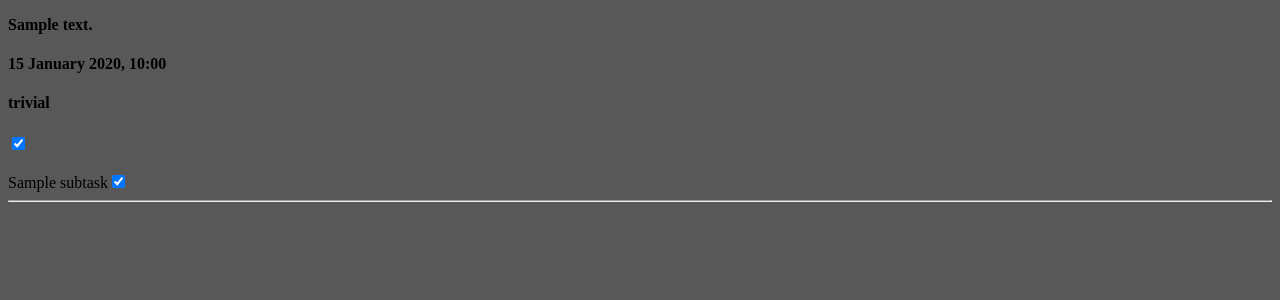
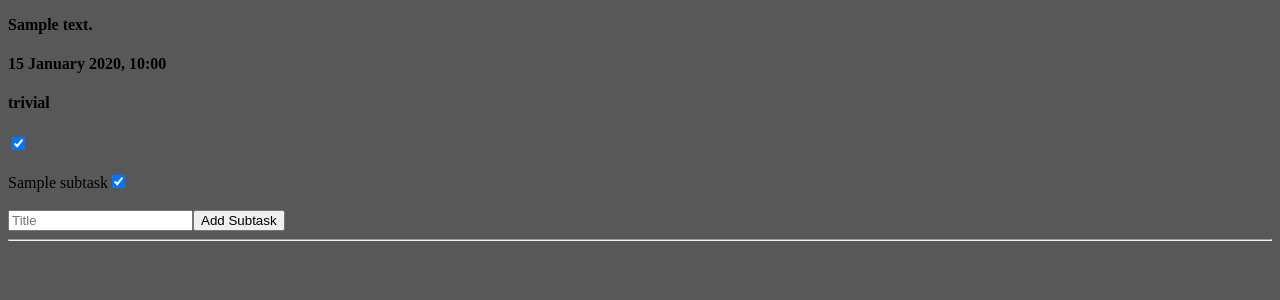
Before and after one commit to v1cttorr/django-todo, a Django app: page /room/1/?sort=date in a window 1280 px wide. Shown: the part 312-612 px from the top of the page. Run offline with Django 5.2, Linux system fonts and the light colour scheme; a user stored in the database is signed in; tables that the repository leaves empty hold one stand-in row (values such as "Sample post"); some libraries are stand-ins or nearby versions.

Commit message:
Add subtask functionality

```diff
--- a/base/urls.py
+++ b/base/urls.py
@@ -5,8 +5,12 @@ urlpatterns = [
     path('', views.home, name='home'),
     path('create-room/', views.createRoom, name='createRoom'),
     path('room/<int:pk>/', views.room, name='room'),
+
     path('room/<int:pk>/add-task/', views.addTask, name='addTask'),
+    path('room/<int:pk>/add-subtask/', views.addSubtask, name='addSubtask'),
     path('room/<int:pk>/get-tasks/', views.getTasks, name='getTasks'),
+
+
     path('room/<int:pk>/complete-task/<int:task_pk>/<str:task_type>/', views.completeTask, name='completeTask'), #task type: task or subtask
     path('room/<int:pk>/remove/<int:user_pk>/', views.removeUserFromRoom, name='removeUserFromRoom'),
 
--- a/base/views.py
+++ b/base/views.py
@@ -74,6 +74,17 @@ def addTask(request, pk):
 
     return JsonResponse({'success': 'Task added successfully!'})
 
+def addSubtask(request, pk):
+    task = Task.objects.get(id=request.POST.get('task_id'))
+    title = request.POST.get('title')
+
+    subtask = Subtask.objects.create(
+        title=title,
+        task=task
+    )
+
+    return JsonResponse({'success': 'Subtask added successfully!'})
+
 @login_required(login_url='login')
 def getTasks(request, pk):
     room = TaskRoom.objects.get(id=pk)
--- a/templates/room.html
+++ b/templates/room.html
@@ -44,6 +44,7 @@
             window.location.search = '?sort=date'
         }
 
+
         //*************** SEND TASKS ***************
         $('#addTask').on('submit', function(e) {
             e.preventDefault();
@@ -52,7 +53,6 @@
             var description = $('input[name="description"]').val();
             var date = $('input[name="date"]').val();
             var importance = $('#importance').val();
-            console.log(title, description, date, importance);
 
             $.ajax({
                 url: 'add-task/',
@@ -71,6 +71,30 @@
                 }
             });
         });
+
+
+        //*************** ADD SUBTASK ***************
+        function addSubtask(task_id){
+            event.preventDefault();
+            var form = event.target;
+            var title = form.querySelector('input[name="title"]').value;
+
+            $.ajax({
+                url: 'add-subtask/',
+                type: 'POST',
+                data: {
+                    title: title,
+                    task_id: task_id
+                },
+                headers: {
+                    'X-CSRFToken': '{{csrf_token}}'
+                },
+                success: function(response) {
+                    getTasks()
+                }
+            });
+        }
+
 
         //*************** GET TASKS ***************
         function getTasks(){
@@ -107,6 +131,17 @@
                             }
                         })
                         //******** END SUBTASKS DIV **********
+
+
+                        //******** START ADD SUBTASK FORM ********
+                        $('#tasks').append(
+                            '<form method="POST" id="addSubtask' + task.id + '" onsubmit="addSubtask(' + task.id + ')">' +
+                                '{% csrf_token %}' +
+                                '<br><input type="text" name="title" placeholder="Title">' +
+                                '<input type="submit" value="Add Subtask">' +
+                            '</form>'
+                        )
+                        //******** END ADD SUBTASK FORM ********
 
 
                         //******* END TASK DIV *******
```
